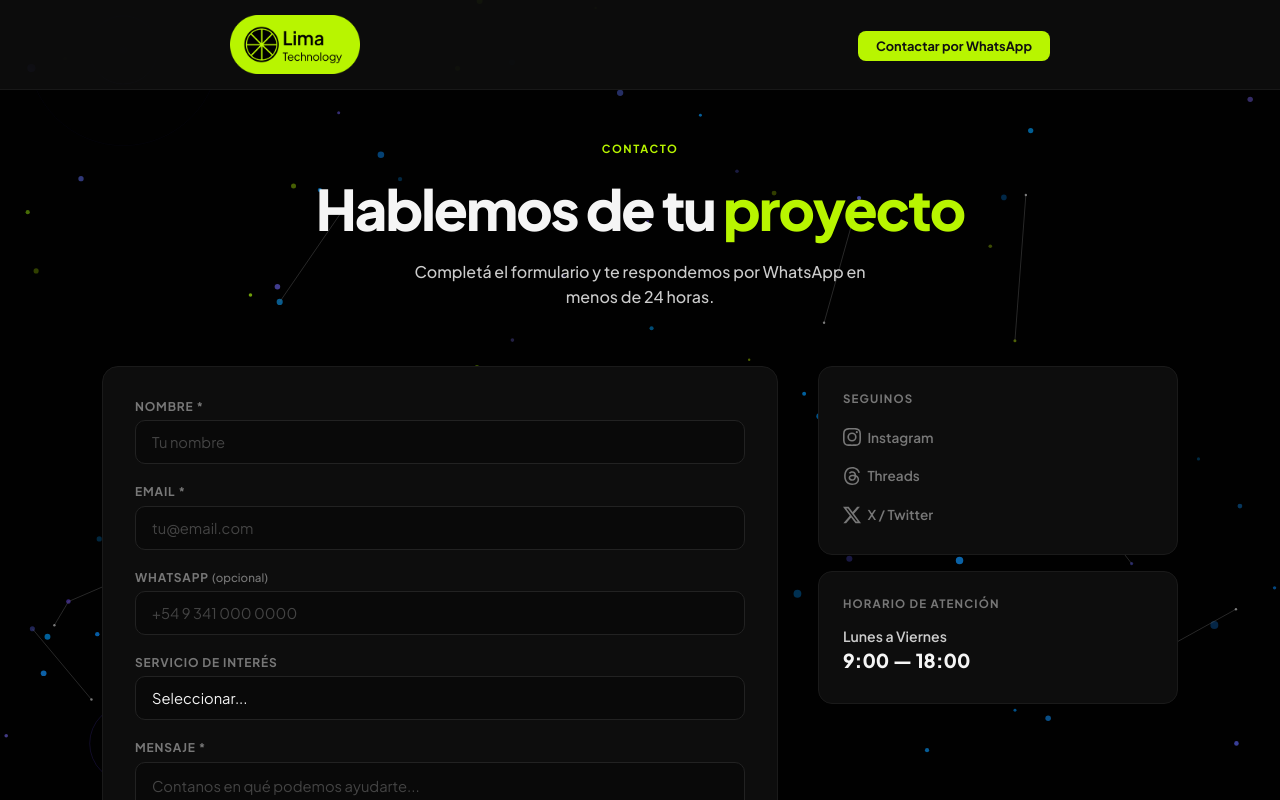
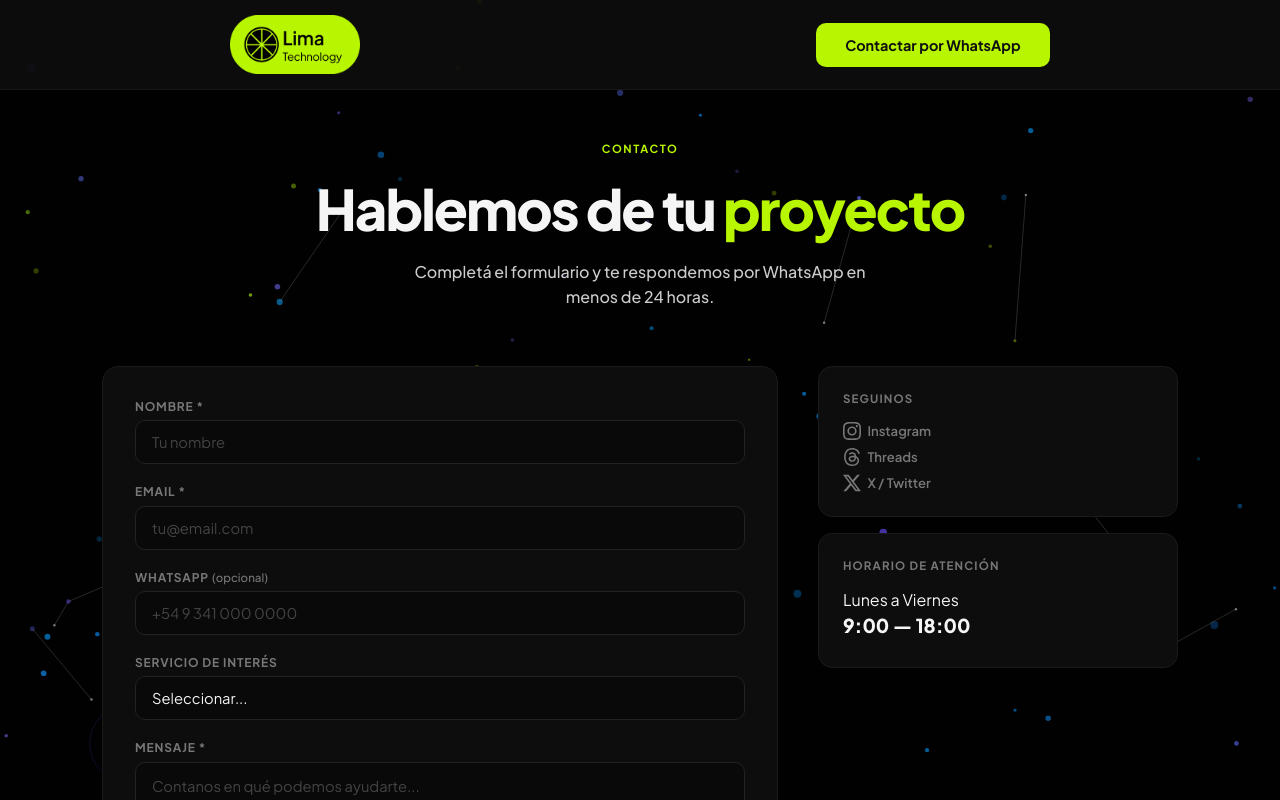
Before and after one commit to limatechnology/lima-landing-1.1, a Next.js app: page /contacto in a window 1280 px wide. Shown: the top 800 px of the page. Built offline with nearby package versions, Linux system fonts and the light colour scheme.

Commit message:
Refactor UI: Consolidate button system, replace lift effect with static glow on cards, and smooth transitions

```diff
--- a/app/contacto/page.js
+++ b/app/contacto/page.js
@@ -300,7 +300,7 @@ export default function ContactoPage() {
           <img src="/LimaTechnology.png" alt="Logo de Lima Technology - Expertos en Ciberseguridad y Crecimiento Digital" className="nl-img" />
         </a>
         <div className="ncw">
-          <a href={WA} target="_blank" rel="noopener noreferrer" className="nc">Contactar por WhatsApp</a>
+          <a href={WA} target="_blank" rel="noopener noreferrer" className="btn btn-primary">Contactar por WhatsApp</a>
         </div>
       </nav>
 
@@ -355,10 +355,10 @@ export default function ContactoPage() {
               </div>
             )}
             <div style={{ display: 'flex', gap: '1rem', flexWrap: 'wrap' }}>
-              <button type="button" className="cf-submit" onClick={() => handleAction("whatsapp")} style={{ flex: 1, minWidth: '200px' }}>
+              <button type="button" className="btn btn-primary" onClick={() => handleAction("whatsapp")} style={{ flex: 1, minWidth: '200px' }}>
                 {I.wa} Enviar WhatsApp
               </button>
-              <button type="button" className="cf-submit" onClick={() => handleAction("email")} style={{ flex: 1, minWidth: '200px', background: 'transparent', border: '1px solid #444', color: '#fff' }}>
+              <button type="button" className="btn btn-primary" onClick={() => handleAction("email")} style={{ flex: 1, minWidth: '200px', background: 'transparent', border: '1px solid #444', color: '#fff' }}>
                 {I.mail} Enviar por email
               </button>
             </div>
@@ -370,9 +370,9 @@ export default function ContactoPage() {
             <div className="ci-block">
               <h3>Seguinos</h3>
               <div className="ci-socials">
-                <a href="https://www.instagram.com/limatech.ar/" target="_blank" rel="noopener noreferrer" className="ctlk">{I.ig} Instagram</a>
-                <a href="https://threads.net/@limatech.ar" target="_blank" rel="noopener noreferrer" className="ctlk">{I.threads} Threads</a>
-                <a href="https://x.com/limatech_ar" target="_blank" rel="noopener noreferrer" className="ctlk">{I.x} X / Twitter</a>
+                <a href="https://www.instagram.com/limatech.ar/" target="_blank" rel="noopener noreferrer" className="btn-link">{I.ig} Instagram</a>
+                <a href="https://threads.net/@limatech.ar" target="_blank" rel="noopener noreferrer" className="btn-link">{I.threads} Threads</a>
+                <a href="https://x.com/limatech_ar" target="_blank" rel="noopener noreferrer" className="btn-link">{I.x} X / Twitter</a>
               </div>
             </div>
 
--- a/app/globals.css
+++ b/app/globals.css
@@ -3,15 +3,15 @@
 *{margin:0;padding:0;box-sizing:border-box}html{scroll-behavior:smooth}
 body{font-family:'Plus Jakarta Sans',-apple-system,sans-serif;background:var(--bg);color:var(--t1);overflow-x:hidden;-webkit-font-smoothing:antialiased}
 ::-webkit-scrollbar{width:5px}::-webkit-scrollbar-track{background:var(--bg)}::-webkit-scrollbar-thumb{background:#333;border-radius:3px}
-.nav{position:fixed;top:0;left:0;right:0;z-index:100;height:90px;padding:0 18%;display:flex;align-items:center;justify-content:space-between;background:rgba(16,16,16,.8);backdrop-filter:blur(24px);border-bottom:1px solid rgba(255,255,255,.05);transition:all .3s}.nav.sc{height:75px;padding:0 18%}
-.nl{display:flex;align-items:center;gap:.65rem;text-decoration:none;color:var(--t1)}.nl-img{width:130px;height:66px;display:block;transition:all .3s;object-fit:contain}.nav.sc .nl-img{height:54px;width:auto}
+.nav{position:fixed;top:0;left:0;right:0;z-index:100;height:90px;padding:0 18%;display:flex;align-items:center;justify-content:space-between;background:rgba(16,16,16,.8);backdrop-filter:blur(24px);border-bottom:1px solid rgba(255,255,255,.05);transition:all 0.4s cubic-bezier(0.16, 1, 0.3, 1)}.nav.sc{height:75px;padding:0 18%}
+.nl{display:flex;align-items:center;gap:.65rem;text-decoration:none;color:var(--t1)}.nl-img{width:130px;height:66px;display:block;transition:all 0.4s cubic-bezier(0.16, 1, 0.3, 1);object-fit:contain}.nav.sc .nl-img{height:54px;width:auto}
 .nk{display:flex;gap:1.75rem;list-style:none}.nk a,.nk button{text-decoration:none;color:var(--t3);font-size:.8rem;font-weight:600;transition:color .2s;background:none;border:none;cursor:pointer;font-family:inherit}.nk a:hover,.nk button:hover{color:var(--lima)}
-.nk-item-has-submenu{position:relative;display:flex;align-items:center}.nk-item-has-submenu:hover .submenu{opacity:1;visibility:visible;transform:translateY(0)}
-.submenu{position:absolute;top:100%;left:50%;transform:translateX(-50%) translateY(10px);background:rgba(20,20,20,.95);backdrop-filter:blur(16px);border:1px solid var(--brd);border-radius:10px;padding:.5rem;min-width:180px;list-style:none;opacity:0;visibility:hidden;transition:all .3s ease;box-shadow:0 10px 30px rgba(0,0,0,.5);margin-top:.5rem}
+.nk-item-has-submenu{position:relative;display:flex;align-items:center}.nk-item-has-submenu:hover .submenu{opacity:1;visibility:visible;}
+.submenu{position:absolute;top:100%;left:50%;transform:translateX(-50%) translateY(10px);background:rgba(20,20,20,.95);backdrop-filter:blur(16px);border:1px solid var(--brd);border-radius:10px;padding:.5rem;min-width:180px;list-style:none;opacity:0;visibility:hidden;transition:all 0.4s cubic-bezier(0.16, 1, 0.3, 1) ease;box-shadow:0 10px 30px rgba(0,0,0,.5);margin-top:.5rem}
 .submenu li a{display:block;padding:.6rem .8rem;color:var(--t2);font-size:.75rem;border-radius:6px;white-space:nowrap;transition:all .2s}.submenu li a:hover{background:rgba(184,245,0,.1);color:var(--lima)}
-.nc{padding:.45rem 1.1rem;border-radius:8px;background:var(--lima);color:#101010;font-weight:700;font-size:.8rem;text-decoration:none;transition:all .2s}.nc:hover{background:#a6dd00;transform:translateY(-1px)}
-.nm{display:none;background:none;border:none;color:var(--t1);cursor:pointer;font-size:1.4rem}
-@media(max-width:768px){.nk,.ncw{display:none}.nm{display:block}.nk-item-has-submenu{flex-direction:column;align-items:flex-start}.nk-item-has-submenu .submenu{position:static;transform:none;opacity:1;visibility:visible;background:none;border:none;padding:0 0 0 1rem;margin:0;box-shadow:none;display:block}.submenu li a{padding:.4rem 0;font-size:.8rem}
+
+
+@media(max-width:768px){.nk,.ncw{display:none}.nk-item-has-submenu{flex-direction:column;align-items:flex-start}.nk-item-has-submenu .submenu{position:static;transform:none;opacity:1;visibility:visible;background:none;border:none;padding:0 0 0 1rem;margin:0;box-shadow:none;display:block}.submenu li a{padding:.4rem 0;font-size:.8rem}
 .nav.mo .nk{display:flex;flex-direction:column;position:absolute;top:100%;left:0;right:0;background:rgba(16,16,16,.97);padding:1.25rem 2rem;border-bottom:1px solid var(--brd);gap:1rem}.nav.mo .ncw{display:block;position:absolute;top:calc(100% + 220px);left:0;right:0;padding:0 2rem 1.25rem;background:rgba(16,16,16,.97)}}
 .hero{min-height:100vh;display:flex;flex-direction:column;align-items:center;justify-content:center;text-align:center;padding:8rem 2rem 5rem;position:relative}
 .hp{display:inline-flex;align-items:center;gap:.6rem;padding:.4rem 1rem;border-radius:999px;background:rgba(184,245,0,.04);border:1px solid rgba(184,245,0,.25);font-size:.78rem;color:var(--lima);font-weight:600;margin-bottom:2rem;animation:fu .7s ease both, hp-glow 4s ease-in-out infinite;backdrop-filter:blur(4px);position:relative;overflow:hidden}.hp::after{content:'';position:absolute;top:0;left:-100%;width:50%;height:100%;background:linear-gradient(90deg,transparent,rgba(184,245,0,.15),transparent);animation:hp-shimmer 3s infinite}.hps{display:flex;align-items:center;justify-content:center;color:var(--lima);font-size:1.1rem;animation:bl 2s ease infinite}
@@ -22,53 +22,53 @@ body{font-family:'Plus Jakarta Sans',-apple-system,sans-serif;background:var(--b
 @keyframes cb{0%,100%{opacity:1}50%{opacity:0}}
 .hs{font-size:clamp(.95rem,1.8vw,1.15rem);color:var(--t2);max-width:520px;line-height:1.6;margin-bottom:2.25rem;font-weight:500;animation:fu .7s ease .16s both}
 .hb{display:flex;gap:.75rem;flex-wrap:wrap;justify-content:center;animation:fu .7s ease .24s both}
-.bl-btn{display:inline-flex;align-items:center;gap:.45rem;padding:.75rem 1.75rem;border-radius:10px;background:var(--lima);color:#101010;font-weight:700;font-size:.9rem;text-decoration:none;border:none;cursor:pointer;transition:all .25s}.bl-btn:hover{background:#a6dd00;transform:translateY(-2px);box-shadow:0 8px 32px rgba(184,245,0,.2)}
-.bo{padding:.75rem 1.75rem;border-radius:10px;background:transparent;color:var(--t1);font-weight:600;font-size:.9rem;text-decoration:none;border:1px solid var(--brd2);transition:all .25s;cursor:pointer;font-family:inherit}.bo:hover{border-color:var(--lima);color:var(--lima)}
-@keyframes fu{from{opacity:0;transform:translateY(20px)}to{opacity:1;transform:translateY(0)}}
+
+
+@keyframes fu{from{opacity:0;}to{opacity:1;}}
 .sec{padding:5.5rem 2rem;max-width:1140px;margin:0 auto;position:relative;z-index:1}
 .sl{display:inline-block;font-size:.7rem;font-weight:700;text-transform:uppercase;letter-spacing:.14em;color:var(--lima);margin-bottom:.6rem}
 .stt{font-size:clamp(1.6rem,3.5vw,2.5rem);font-weight:800;letter-spacing:-.025em;margin-bottom:.75rem;line-height:1.15}
 .sd{font-size:.95rem;color:var(--t2);max-width:550px;line-height:1.6;margin-bottom:2.5rem;font-weight:500}
 .dv{height:1px;background:linear-gradient(to right,transparent,var(--brd),transparent);max-width:1140px;margin:0 auto}
 .sg{display:grid;grid-template-columns:repeat(auto-fit,minmax(260px,1fr));gap:1rem}
-.sc-card{background:var(--card);border:1px solid var(--brd);border-radius:14px;padding:1.5rem;transition:all .3s;position:relative;overflow:hidden;display:flex;flex-direction:column}.sc-card::before{content:'';position:absolute;top:0;left:0;right:0;height:4px;background:var(--acc);opacity:0;transition:opacity .3s}.sc-card:hover::before{opacity:1}.sc-card:hover{border-color:rgba(255,255,255,.08);background:var(--card-h);transform:translateY(-3px);box-shadow:0 12px 40px rgba(0,0,0,.3);border-radius:0 0 14px 14px}
+.sc-card{background:var(--card);border:1px solid var(--brd);border-radius:14px;padding:1.5rem;transition:all 0.4s cubic-bezier(0.16, 1, 0.3, 1);position:relative;overflow:hidden;display:flex;flex-direction:column}.sc-card::before{content:'';position:absolute;top:0;left:0;right:0;height:4px;background:var(--acc);opacity:0;transition:opacity .3s}.sc-card:hover::before{opacity:1}.sc-card:hover{border-color:rgba(255,255,255,.08);background:var(--card-h);box-shadow:0 12px 40px rgba(0,0,0,.3);border-radius:0 0 14px 14px}
 .si{width:46px;height:46px;border-radius:11px;display:flex;align-items:center;justify-content:center;margin-bottom:1rem}
 .sc-card h3{font-size:1.05rem;font-weight:700;margin-bottom:.4rem}.scd{font-size:.85rem;color:var(--t2);line-height:1.5;margin-bottom:.85rem}
 .sis{display:flex;flex-direction:column;gap:.5rem;flex:1}.sit{display:flex;align-items:flex-start;gap:.45rem;font-size:.82rem;color:var(--t2);line-height:1.4}
-.srv-plan-btn{display:inline-flex;align-items:center;gap:.35rem;margin-top:1rem;padding:.5rem 1rem;border-radius:8px;font-size:.78rem;font-weight:700;text-decoration:none;transition:all .25s;border:1px solid;align-self:flex-start;cursor:pointer;background:none;font-family:inherit}.srv-plan-btn:hover{transform:translateY(-1px);filter:brightness(1.15)}
+
 .pg{display:grid;grid-template-columns:repeat(auto-fit,minmax(300px,1fr));gap:1.25rem}
-.pc{background:var(--card);border:1px solid var(--brd);border-radius:0 0 14px 14px;padding:1.75rem;display:flex;flex-direction:column;transition:all .3s;position:relative;overflow:hidden}.pc::before{content:'';position:absolute;top:0;left:0;right:0;height:5px;background:var(--plan-c)}.pc:hover{transform:translateY(-4px);box-shadow:0 16px 48px rgba(0,0,0,.3);border-color:rgba(255,255,255,.08)}
+.pc{background:var(--card);border:1px solid var(--brd);border-radius:0 0 14px 14px;padding:1.75rem;display:flex;flex-direction:column;transition:all 0.4s cubic-bezier(0.16, 1, 0.3, 1);position:relative;overflow:hidden}.pc::before{content:'';position:absolute;top:0;left:0;right:0;height:5px;background:var(--plan-c)}.pc:hover{box-shadow:0 16px 48px rgba(0,0,0,.3);border-color:rgba(255,255,255,.08)}
 .pc-service{font-size:.65rem;font-weight:700;text-transform:uppercase;letter-spacing:.08em;margin-bottom:.35rem}
 .pc-tag{display:inline-flex;align-items:center;gap:.35rem;padding:.25rem .75rem;border-radius:999px;font-size:.62rem;font-weight:700;text-transform:uppercase;letter-spacing:.05em;margin-bottom:.85rem;width:fit-content}.pc-tag-dot{display:block;width:5px;height:5px;border-radius:50%;animation:bl 2s ease infinite}
 .pc h3{font-size:1.25rem;font-weight:800;margin-bottom:.4rem}.pc-desc{font-size:.85rem;color:var(--t2);line-height:1.5;margin-bottom:1.25rem}
 .pc-feats{display:flex;flex-direction:column;gap:.6rem;flex:1;margin-bottom:1.25rem}.pc-feat{display:flex;align-items:flex-start;gap:.5rem;font-size:.85rem;color:var(--t2);line-height:1.4}.pc-feat svg{flex-shrink:0;margin-top:2px}
-.pc-btn{display:block;text-align:center;padding:.7rem;border-radius:10px;font-weight:700;font-size:.85rem;text-decoration:none;transition:all .25s;color:#101010}.pc-btn:hover{transform:translateY(-1px);filter:brightness(1.1)}
-.view-all-btn{display:inline-flex;align-items:center;gap:.5rem;margin-top:2rem;padding:.65rem 1.5rem;border-radius:10px;background:none;border:1px solid var(--brd2);color:var(--t1);font-weight:700;font-size:.88rem;cursor:pointer;transition:all .25s;font-family:inherit}.view-all-btn:hover{border-color:var(--lima);color:var(--lima);transform:translateY(-1px)}
+
+
 .about-wrap{display:flex;flex-direction:column;gap:3rem}
 .about-story{display:grid;grid-template-columns:1fr 1fr;gap:3rem;align-items:start}@media(max-width:768px){.about-story{grid-template-columns:1fr;gap:2rem}}
 .about-col p{font-size:.95rem;color:var(--t2);line-height:1.75;margin-bottom:.85rem;font-weight:500}.about-col p strong{color:var(--t1);font-weight:700}.about-col p .lima-hl{color:var(--lima);font-weight:700}
 .about-boxes{display:grid;grid-template-columns:1fr 1fr;gap:1.25rem}@media(max-width:768px){.about-boxes{grid-template-columns:1fr}}
-.about-box{padding:1.5rem;border-radius:14px;background:var(--card);border:1px solid var(--brd);transition:all .3s}.about-box:hover{border-color:rgba(184,245,0,.15);transform:translateY(-2px)}.about-box-icon{font-size:1.25rem;margin-bottom:.6rem}.about-box h4{font-size:1rem;font-weight:700;margin-bottom:.35rem}.about-box p{font-size:.85rem;color:var(--t2);line-height:1.55;margin:0;font-weight:500}
+.about-box{padding:1.5rem;border-radius:14px;background:var(--card);border:1px solid var(--brd);transition:all 0.4s cubic-bezier(0.16, 1, 0.3, 1)}.about-box:hover{border-color:rgba(184,245,0,.15);}.about-box-icon{font-size:1.25rem;margin-bottom:.6rem}.about-box h4{font-size:1rem;font-weight:700;margin-bottom:.35rem}.about-box p{font-size:.85rem;color:var(--t2);line-height:1.55;margin:0;font-weight:500}
 .about-values-grid{display:grid;grid-template-columns:repeat(auto-fit,minmax(200px,1fr));gap:1rem;margin-top:.5rem}
 .about-val{padding:1.25rem;border-radius:12px;border-left:3px solid var(--lima);background:rgba(184,245,0,.03)}.about-val strong{display:block;font-size:.88rem;font-weight:700;color:var(--t1);margin-bottom:.25rem}.about-val span{font-size:.82rem;color:var(--t2);line-height:1.5}
-.cs{text-align:center}.cg{display:flex;flex-wrap:wrap;gap:1rem;justify-content:center;margin-top:2rem}.cc{background:var(--card);border:1px solid var(--brd);border-radius:12px;padding:1.25rem 2rem;font-weight:700;font-size:.88rem;color:var(--t3);transition:all .3s}.cc:hover{border-color:rgba(184,245,0,.2);color:var(--t2);transform:translateY(-2px)}
+.cs{text-align:center}.cg{display:flex;flex-wrap:wrap;gap:1rem;justify-content:center;margin-top:2rem}.cc{background:var(--card);border:1px solid var(--brd);border-radius:12px;padding:1.25rem 2rem;font-weight:700;font-size:.88rem;color:var(--t3);transition:all 0.4s cubic-bezier(0.16, 1, 0.3, 1)}.cc:hover{border-color:rgba(184,245,0,.2);color:var(--t2);}
 .ctas{text-align:center;padding:5.5rem 2rem 4rem;max-width:650px;margin:0 auto;position:relative;z-index:1}.ctas h2{font-size:clamp(1.8rem,4vw,2.75rem);font-weight:800;letter-spacing:-.025em;margin-bottom:.85rem}.ctas>p{font-size:1rem;color:var(--t2);margin-bottom:2.25rem;line-height:1.6;font-weight:500}
-.ctab{display:flex;gap:.75rem;justify-content:center;flex-wrap:wrap}.ctal{display:flex;gap:1.25rem;justify-content:center;flex-wrap:wrap;margin-top:2.5rem}.ctlk{display:flex;align-items:center;gap:.4rem;color:var(--t3);font-size:.82rem;text-decoration:none;font-weight:600;transition:color .2s}.ctlk:hover{color:var(--lima)}
+.ctab{display:flex;gap:.75rem;justify-content:center;flex-wrap:wrap}.ctal{display:flex;gap:1.25rem;justify-content:center;flex-wrap:wrap;margin-top:2.5rem}
 .ftr{border-top:1px solid var(--brd);padding:1.75rem 2rem;text-align:center;position:relative;z-index:1;display:flex;flex-direction:column;gap:.35rem;align-items:center}.ftr p{font-size:.75rem;color:var(--t3);font-weight:500;margin:0}.ftr-made{color:var(--t3);opacity:.85}.ftr a{color:var(--lima);text-decoration:none;font-weight:600}
-.allp-back{display:inline-flex;align-items:center;gap:.4rem;background:none;border:none;color:var(--t3);font-size:.85rem;font-weight:600;cursor:pointer;transition:color .2s;margin-bottom:2rem;font-family:inherit;padding:0}.allp-back:hover{color:var(--lima)}
+
 .allp-section{margin-bottom:3.5rem}
 .allp-section-hdr{display:flex;align-items:center;gap:.75rem;margin-bottom:1.5rem;padding-bottom:.75rem;border-bottom:1px solid var(--brd)}
 .allp-section-icon{width:38px;height:38px;border-radius:10px;display:flex;align-items:center;justify-content:center}
 .allp-section-title{font-size:1.15rem;font-weight:800;letter-spacing:-.01em}
 .allp-grid{display:grid;grid-template-columns:repeat(auto-fit,minmax(260px,1fr));gap:1rem}
-.allp-card{background:var(--card);border:1px solid var(--brd);border-radius:0 0 12px 12px;padding:1.25rem;transition:all .3s;position:relative;overflow:hidden;display:flex;flex-direction:column}.allp-card::before{content:'';position:absolute;top:0;left:0;right:0;height:4px;background:var(--ac)}.allp-card:hover{border-color:rgba(255,255,255,.08);transform:translateY(-2px);box-shadow:0 8px 30px rgba(0,0,0,.25)}
+.allp-card{background:var(--card);border:1px solid var(--brd);border-radius:0 0 12px 12px;padding:1.25rem;transition:all 0.4s cubic-bezier(0.16, 1, 0.3, 1);position:relative;overflow:hidden;display:flex;flex-direction:column}.allp-card::before{content:'';position:absolute;top:0;left:0;right:0;height:4px;background:var(--ac)}.allp-card:hover{border-color:rgba(255,255,255,.08);box-shadow:0 8px 30px rgba(0,0,0,.25)}
 .allp-card-top{display:flex;align-items:center;justify-content:space-between;margin-bottom:.5rem}
 .allp-card h4{font-size:1rem;font-weight:700}.allp-type{font-size:.6rem;font-weight:700;text-transform:uppercase;letter-spacing:.06em;padding:.25rem .75rem;border-radius:999px;background:rgba(255,255,255,.06);color:var(--t3)}
 .allp-card-tag{display:inline-flex;align-items:center;gap:.35rem;font-size:.6rem;font-weight:800;text-transform:uppercase;letter-spacing:.04em;margin-bottom:.5rem;width:fit-content;padding:.25rem .75rem;border-radius:999px}
 .allp-card p{font-size:.82rem;color:var(--t2);line-height:1.5;margin-bottom:.85rem}
 .allp-feats{display:flex;flex-direction:column;gap:.4rem;flex:1;margin-bottom:1rem}
 .allp-feat{display:flex;align-items:flex-start;gap:.4rem;font-size:.78rem;color:var(--t2);line-height:1.35}
-.allp-cta{display:block;text-align:center;padding:.55rem;border-radius:8px;font-weight:700;font-size:.78rem;text-decoration:none;transition:all .25s;border:1px solid}.allp-cta:hover{transform:translateY(-1px)}
+.allp-cta:hover{}
 
 .sr-only{position:absolute;width:1px;height:1px;padding:0;margin:-1px;overflow:hidden;clip:rect(0,0,0,0);white-space:nowrap;border-width:0}
 
@@ -90,8 +90,8 @@ body{font-family:'Plus Jakarta Sans',-apple-system,sans-serif;background:var(--b
 .cf-select{appearance:none;cursor:pointer}
 .cf-select option{background:#0d0d0d}
 .cf-textarea{resize:vertical;min-height:110px;line-height:1.55}
-.cf-submit{display:inline-flex;align-items:center;justify-content:center;gap:.5rem;padding:.85rem 1.5rem;border-radius:10px;background:var(--lima);color:#101010;font-weight:700;font-size:.95rem;border:none;cursor:pointer;transition:all .25s;font-family:inherit;margin-top:.25rem}
-.cf-submit:hover{background:#a6dd00;transform:translateY(-2px);box-shadow:0 8px 32px rgba(184,245,0,.2)}
+
+
 .cf-note{font-size:.72rem;color:var(--t3);text-align:center;line-height:1.5}
 /* Info sidebar */
 .ct-info{display:flex;flex-direction:column;gap:1rem}
@@ -104,7 +104,110 @@ body{font-family:'Plus Jakarta Sans',-apple-system,sans-serif;background:var(--b
 .ci-link-title{display:block;font-size:.88rem;font-weight:700}
 .ci-link-sub{display:block;font-size:.75rem;color:var(--t3);margin-top:.1rem}
 .ci-socials{display:flex;flex-direction:column;gap:.5rem}
-.ci-socials .ctlk{font-size:.85rem;padding:.4rem 0}
+.ci-socials
 .ci-days{font-size:.88rem;color:var(--t2);font-weight:600;margin-bottom:.2rem}
 .ci-hours-time{font-size:1.2rem;font-weight:800;color:var(--t1);margin:.2rem 0 .4rem}
 .ci-location{font-size:.75rem;color:var(--t3)}
+
+
+/* --- BUTTON SYSTEM --- */
+.btn {
+  display: inline-flex;
+  align-items: center;
+  justify-content: center;
+  gap: 0.45rem;
+  padding: 0.75rem 1.75rem;
+  border-radius: 10px;
+  font-weight: 700;
+  font-size: 0.9rem;
+  text-decoration: none;
+  cursor: pointer;
+  transition: all 0.3s cubic-bezier(0.16, 1, 0.3, 1);
+  font-family: inherit;
+  border: 1px solid transparent;
+}
+.btn:hover {
+  filter: brightness(1.15);
+}
+
+.btn-primary {
+  background: var(--lima);
+  color: #101010;
+}
+.btn-primary:hover {
+  background: #a6dd00;
+  box-shadow: 0 0 20px rgba(184,245,0,0.3);
+}
+
+.btn-secondary {
+  background: transparent;
+  color: var(--t1);
+  border-color: var(--brd2);
+}
+.btn-secondary:hover {
+  border-color: var(--lima);
+  color: var(--lima);
+  box-shadow: 0 0 15px rgba(184,245,0,0.1);
+}
+
+.btn-outline {
+  background: rgba(184,245,0,0.05);
+  color: var(--lima);
+  border-color: rgba(184,245,0,0.2);
+  padding: 0.55rem 1.2rem;
+  font-size: 0.82rem;
+}
+.btn-outline:hover {
+  background: rgba(184,245,0,0.1);
+  border-color: rgba(184,245,0,0.4);
+}
+
+.btn-extra {
+  display: inline-flex;
+  align-items: center;
+  gap: 0.4rem;
+  background: none;
+  border: none;
+  color: var(--t3);
+  font-size: 0.85rem;
+  font-weight: 600;
+  cursor: pointer;
+  transition: color 0.2s;
+  padding: 0;
+}
+.btn-extra:hover {
+  color: var(--lima);
+}
+
+.btn-link {
+  display: flex;
+  align-items: center;
+  gap: 0.4rem;
+  color: var(--t3);
+  font-size: 0.82rem;
+  text-decoration: none;
+  font-weight: 600;
+  transition: color 0.2s;
+}
+.btn-link:hover {
+  color: var(--lima);
+}
+
+.btn-menu {
+  display: none;
+  background: none;
+  border: none;
+  color: var(--t1);
+  cursor: pointer;
+  font-size: 1.4rem;
+}
+@media(max-width:768px) {
+  .btn-menu { display: block; }
+}
+
+/* Adjust card hovers to have glow instead of lift */
+.sc-card:hover { border-color: rgba(184,245,0,0.4); background: var(--card-h); box-shadow: 0 0 24px rgba(184,245,0,0.1); }
+.pc:hover { border-color: rgba(184,245,0,0.4); box-shadow: 0 0 30px rgba(184,245,0,0.15); }
+.allp-card:hover { border-color: rgba(184,245,0,0.4); box-shadow: 0 0 24px rgba(184,245,0,0.1); }
+.cc:hover { border-color: rgba(184,245,0,0.4); color: var(--t1); box-shadow: 0 0 15px rgba(184,245,0,0.1); }
+.about-box:hover { border-color: rgba(184,245,0,0.4); box-shadow: 0 0 15px rgba(184,245,0,0.1); }
```
Also changed, not shown: app/page.js (+14 -14 lines), threads.svg (added).
